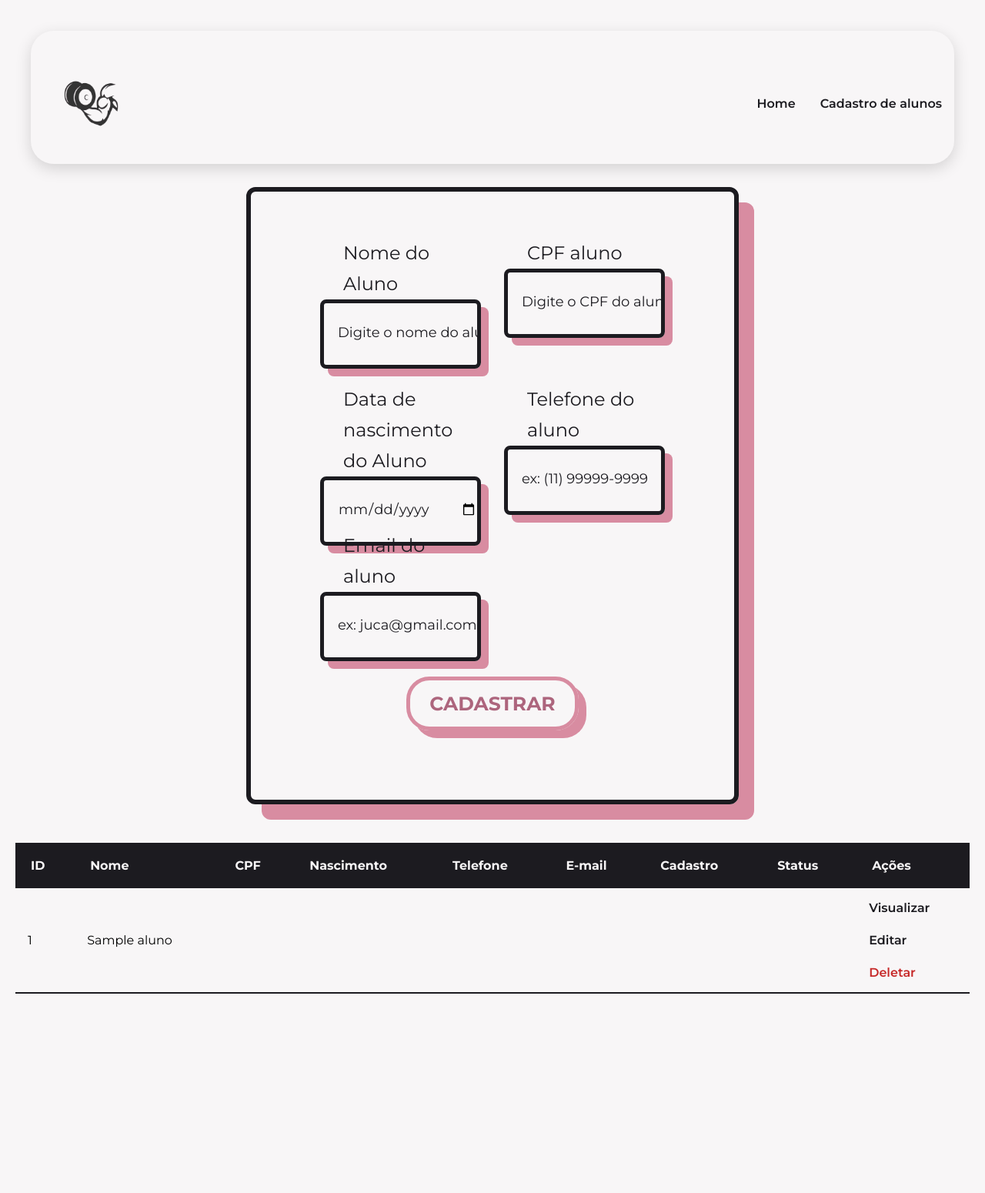
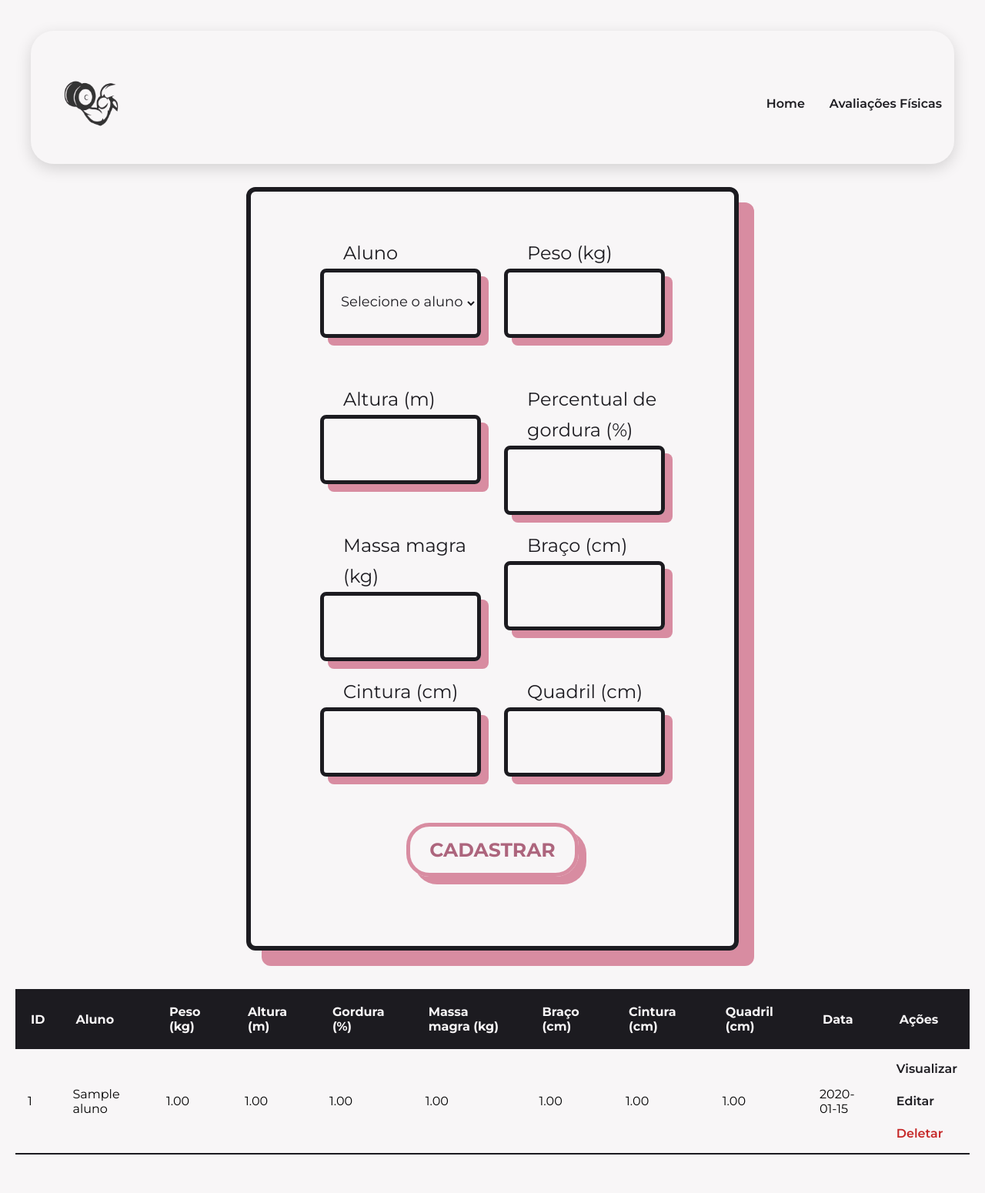
Before and after one commit to Rats-Devs/CRUD-ACADEMIA, a PHP site: page /avaliacoes/cadastro.php in a window 1280 px wide. Shown: the whole page at 77% size. Before the commit the page ends 1291 px from the top, so only its background shows below. Run offline with PHP 8.4, Linux system fonts and the light colour scheme; tables that the repository leaves empty hold one stand-in row (values such as "Sample post"); data that the repository does not hold is empty.

Commit message:
Finaliza o CRUD de avaliações físicas

```diff
--- a/alunos/cadastro.php
+++ b/alunos/cadastro.php
@@ -76,7 +76,7 @@
 
     <div class="coluna">
       <div class="form-group">
-        <label>Data de nascimento do Aluno</label>
+        <label>Data de nasc do Aluno</label>
         <input type="date" name="data_nascimento_aluno" required>
       </div>
     </div>
--- a/alunos/visualizar.php
+++ b/alunos/visualizar.php
@@ -6,7 +6,7 @@ $erro = null;
 
 $id = $_GET["id"] ?? null;
 /*exemplo: tenho um aluno com ID: 5 e clico para visualizar,
-abra o visualizar.php e quero o registro de ID 5, isso que esse comando faz*/
+o visualizar.php recebe esse ID pela URL e busca a avaliação*/
 
 if (!filter_var($id, FILTER_VALIDATE_INT) || $id < 1) {
     $erro = "ID inválido.";
--- a/avaliacoes/cadastro.php
+++ b/avaliacoes/cadastro.php
@@ -6,29 +6,78 @@
 
   $resultado = $conexao->query($sql);/*preenche o <select> do formulário*/
 
-    /*MySql -> Select * -> variável $resultado*/
+  $sqlAvaliacoes = "SELECT
+    A.*,
+    AL.NOME_ALUNO
+    FROM AVALIACAO_FISICA A
+    INNER JOIN ALUNO AL
+    ON A.ID_ALUNO_FK = AL.ID_ALUNO
+    ORDER BY A.DATA_AVALIACAO DESC";
+  /*
+    Segunda consulta:
+    A.* pega todas as colunas da tabela avaliações
+    AL.NOME_ALUNO pega especificamente o nome do aluno
+
+    FROM AVALIACAO_FISICA A:
+    a tabela principal da consulta será AVALIACAO_FISICA e A é um apelido
+    em vez de escrever AVALIACAO_FISICA.PESO, pode escrever A.PESO
+
+    INNER JOIN ALUNO AL:
+    adiciona a tabela ALUNO à consulta
+    AL é o apelido dessa tabela
+    precisa da adição dessa tabela pq a avaliação guarda ID_ALUNO_FK e não necessariamente o nome do aluno
+
+    ON A.ID_ALUNO_FK = AL.ID_ALUNO:
+    condição do relacionamento, basicamente diz:
+    -Pegue o ID_ALUNO_FK da avaliação.
+    -Compare com o ID_ALUNO da tabela de alunos.
+    -Quando forem iguais, combine os registros.
+
+  */
+
+  $resultadoAvaliacoes = $conexao->query($sqlAvaliacoes);
+  /*executa a consulta no PHP*/
 
   if ($_SERVER["REQUEST_METHOD"] == "POST"){
 
+    $id_aluno = $_POST["id_aluno_fk"];
 
+    $peso = $_POST["peso"];
+    $altura = $_POST["altura"];
 
-    $nome = $_POST["nome_aluno"];
-    $cpf = $_POST["cpf_aluno"];
-    $data_nascimento = $_POST["data_nascimento_aluno"];
-    $telefone = $_POST["telefone_aluno"];
-    $email = $_POST["email_aluno"];
-    /*recebem os dado enviado pelo formulário nos campos e atribui a variável $nome, $cpf etc*/
+    $percentualGordura = $_POST["percentual_gordura"];
+    $massaMagra = $_POST["massa_magra"];
 
-      $sql = "INSERT INTO ALUNO
-      (NOME_ALUNO, CPF_ALUNO, DATA_NASCIMENTO_ALUNO, TELEFONE_ALUNO, EMAIL_ALUNO)
-      VALUES (?, ?, ?, ?, ?)"; /*os ? são espaços reservados para os valores*/
+    $braco = $_POST["braco"];
+    $cintura = $_POST["cintura"];
+    $quadril = $_POST["quadril"];
+    /*recebem os dado enviado pelo formulário nos campos e atribui as variáveis*/
+
+    $percentualGordura = $percentualGordura !== "" ? $percentualGordura : null;
+    $massaMagra = $massaMagra !== "" ? $massaMagra : null;
+
+    $braco = $braco !== "" ? $braco : null;
+    $cintura = $cintura !== "" ? $cintura : null;
+    $quadril = $quadril !== "" ? $quadril : null;
+    /*
+      tratamento de NULL
+      exemplo: $braco = $braco !== "" ? $braco : null;
+      se $braco for diferente de "", vai manter o valor recebido
+      se $braco for igual a "", transforma em null
+    */
+
+    $sql = "INSERT INTO AVALIACAO_FISICA
+    (ID_ALUNO_FK, PESO, ALTURA, PERCENTUAL_GORDURA, MASSA_MAGRA, BRACO, CINTURA, QUADRIL)
+    VALUES (?, ?, ?, ?, ?, ?, ?, ?)"; /*os ? são espaços reservados para os valores*/
 
       $stmt = $conexao->prepare($sql);
+      /*prepara a consulta*/
 
-      $stmt->bind_param("sssss", $nome, $cpf, $data_nascimento, $telefone, $email);
-      /*esse comando liga as variáveis aos "?" e sssss = string, string, string, string, string*/
+      $stmt->bind_param("iddddddd", $id_aluno, $peso, $altura, $percentualGordura, $massaMagra, $braco, $cintura, $quadril);
+      /*esse comando liga as variáveis aos "?" e i = inteiro, d = decimal, "iddddddd"*/
 
-      $stmt->execute();/*executa o insert*/
+      $stmt->execute();
+      /*executa o insert*/
 
       header("Location: cadastro.php");/*redireciona o usuário novamente para o cadastro*/
       exit;/*para a execução*/
@@ -57,7 +106,7 @@
 
         <ul class="nav_link" id="nav-links">
             <li><a href="../index.php">Home</a></li>
-            <li><a href="cadastro.php">Cadastro de alunos</a></li>
+            <li><a href="cadastro.php">Avaliações Físicas</a></li>
         </ul>
     </nav>
 
@@ -66,35 +115,68 @@
   <div class="linha">
     <div class="coluna">
       <div class="form-group">
-        <label>Nome do Aluno</label>
-        <input type="text" name="nome_aluno" placeholder="Digite o nome do aluno" required>
-      </div>
-    </div>
-    <div class="coluna">
-      <div class="form-group">
-        <label>CPF aluno</label>
-        <input type="text" id="cpf" name="cpf_aluno" placeholder="Digite o CPF do aluno" maxlenght="14" required>
+        <label>Aluno</label>
+
+        <select name="id_aluno_fk" required>
+            <option value="">Selecione o aluno</option>
+
+            <?php
+            while ($aluno = $resultado->fetch_assoc()) {
+                echo "<option value='" . $aluno["ID_ALUNO"] . "'>" . $aluno["NOME_ALUNO"] . "</option>";
+            }
+            ?>
+            <!--Vai percorrer os registros da tabela ALUNO, adicionando o ID do aluno no value e exibindo o nome dele na opção-->
+        </select>
       </div>
     </div>
 
     <div class="coluna">
       <div class="form-group">
-        <label>Data de nascimento do Aluno</label>
-        <input type="date" name="data_nascimento_aluno" required>
+        <label>Peso (kg)</label>
+        <input type="number" name="peso" min="0.01" max="635" step="0.01" required>
+        <!--step permite valores com duas casas decimais-->
       </div>
     </div>
 
     <div class="coluna">
       <div class="form-group">
-        <label>Telefone do aluno</label>
-        <input type="tel" id="telefone" name="telefone_aluno" placeholder="ex: (11) 99999-9999" maxlenght="15" required>
+        <label>Altura (m)</label>
+        <input type="number" name="altura" min="0.50" max="2.72" step="0.01" required>
       </div>
     </div>
 
     <div class="coluna">
       <div class="form-group">
-        <label>Email do aluno</label>
-        <input type="email" name="email_aluno" placeholder="ex: juca@gmail.com" required>
+        <label>Percentual de gordura (%)</label>
+        <input type="number" name="percentual_gordura" min="0" max="100" step="0.01">
+      </div>
+    </div>
+
+    <div class="coluna">
+      <div class="form-group">
+        <label>Massa magra (kg)</label>
+        <input type="number" name="massa_magra" min="0.01" max="635" step="0.01">
+      </div>
+    </div>
+
+    <div class="coluna">
+      <div class="form-group">
+        <label>Braço (cm)</label>
+        <input type="number" name="braco" min="0.01" max="200" step="0.01">
+      </div>
+    </div>
+
+    <div class="coluna">
+      <div class="form-group">
+        <label>Cintura (cm)</label>
+        <input type="number" name="cintura" min="0.01" max="300" step="0.01">
+      </div>
+    </div>
+
+    <div class="coluna">
+      <div class="form-group">
+        <label>Quadril (cm)</label>
+        <input type="number" name="quadril" min="0.01" max="300" step="0.01">
       </div>
     </div>
 
@@ -116,35 +198,41 @@
             <thead>
 <tr class="table-header-row">
     <th class="table-th">ID</th>
-    <th class="table-th">Nome</th>
-    <th class="table-th">CPF</th>
-    <th class="table-th">Nascimento</th>
-    <th class="table-th">Telefone</th>
-    <th class="table-th">E-mail</th>
-    <th class="table-th">Cadastro</th>
-    <th class="table-th">Status</th>
+    <th class="table-th">Aluno</th>
+    <th class="table-th">Peso (kg)</th>
+    <th class="table-th">Altura (m)</th>
+    <th class="table-th">Gordura (%)</th>
+    <th class="table-th">Massa magra (kg)</th>
+    <th class="table-th">Braço (cm)</th>
+    <th class="table-th">Cintura (cm)</th>
+    <th class="table-th">Quadril (cm)</th>
+    <th class="table-th">Data</th>
     <th class="table-th">Ações</th>
 </tr>
 </thead>
+
 <tbody>
         <?php
-    if ($resultado->num_rows > 0){
-      while($linha = $resultado->fetch_assoc()){ /*enquanto tiver outra linha no resultado, pegue essa linha e coloque dentro da variável $linha*/
+        if ($resultadoAvaliacoes->num_rows > 0) {
+            while ($linha = $resultadoAvaliacoes->fetch_assoc()) {
         ?>
           <tr class="table-data-row">
-      <td class="table-td"><?php echo htmlspecialchars($linha["ID_ALUNO"]); ?></td>
+            <td class="table-td"><?php echo htmlspecialchars($linha["ID_AVALIACAO"]); ?></td>
             <td class="table-td"><?php echo htmlspecialchars($linha["NOME_ALUNO"]); ?></td>
-      <td class="table-td"><?php echo htmlspecialchars($linha["CPF_ALUNO"]); ?></td>
-      <td class="table-td"><?php echo htmlspecialchars($linha["DATA_NASCIMENTO_ALUNO"]); ?></td>
-      <td class="table-td"><?php echo htmlspecialchars($linha["TELEFONE_ALUNO"]); ?></td>
-      <td class="table-td"><?php echo htmlspecialchars($linha["EMAIL_ALUNO"]); ?></td>
-      <td class="table-td"><?php echo htmlspecialchars($linha["DATA_CADASTRO_ALUNO"]); ?></td>
-      <td class="table-td"><?php echo htmlspecialchars($linha["STATUS_ALUNO"]); ?></td>
+            <td class="table-td"><?php echo htmlspecialchars($linha["PESO"]); ?></td>
+            <td class="table-td"><?php echo htmlspecialchars($linha["ALTURA"]); ?></td>
+            <td class="table-td"><?php echo htmlspecialchars($linha["PERCENTUAL_GORDURA"] ?? "-"); ?></td>
+            <td class="table-td"><?php echo htmlspecialchars($linha["MASSA_MAGRA"]  ?? "-"); ?></td>
+            <td class="table-td"><?php echo htmlspecialchars($linha["BRACO"]  ?? "-"); ?></td>
+            <td class="table-td"><?php echo htmlspecialchars($linha["CINTURA"]  ?? "-"); ?></td>
+            <td class="table-td"><?php echo htmlspecialchars($linha["QUADRIL"]  ?? "-"); ?></td>
+            <td class="table-td"><?php echo htmlspecialchars($linha["DATA_AVALIACAO"]); ?></td>
+            <!-- ?? "-": Se existir um valor ele será utilizado, se for NULL vai ser utilizado "-" -->
           <td class="table-td">
             <div class="actions-container">
-        <a href="visualizar.php?id=<?php echo $linha["ID_ALUNO"]; ?>" class="action-link">Visualizar</a> <br>
-        <a href="editar.php?id=<?php echo $linha["ID_ALUNO"]; ?>" class="action-link">Editar</a> <br>
-        <a href="deletar.php?id=<?php echo $linha["ID_ALUNO"]; ?>" class="action-link delete-link" onclick="return confirm('Deseja excluir?')">Deletar</a>
+              <a href="visualizar.php?id=<?php echo $linha["ID_AVALIACAO"]; ?>" class="action-link">Visualizar</a> <br>
+              <a href="editar.php?id=<?php echo $linha["ID_AVALIACAO"]; ?>" class="action-link">Editar</a> <br>
+              <a href="deletar.php?id=<?php echo $linha["ID_AVALIACAO"]; ?>" class="action-link delete-link" onclick="return confirm('Deseja excluir?')">Deletar</a>
             </div>
           </td>
           </tr>
@@ -153,7 +241,7 @@
             } else {
             ?>
                 <tr>
-          <td class="mensagem-vazio" colspan="9">Nenhum Aluno cadastrado.</td>
+                    <td class="mensagem-vazio" colspan="11">Nenhuma avaliação cadastrada.</td>
                 </tr>
             <?php
             }
@@ -161,36 +249,5 @@
       </tbody>
     </table>
   </div>
-
-<script>
-const campoCPF = document.getElementById("cpf");/*guarda o campo de CPF na variável campoCPF para poder manipular*/
-
-campoCPF.addEventListener("input", function() {/*adiciona um evento que sempre que alguem digitar, apaagar ou alterar o CPF essa função sera executada*/
-    let cpf = campoCPF.value.replace(/\D/g, "");/*substitui oq não for número por "", ou seja, remove*/
-
-    cpf = cpf.substring(0, 11);/*limita a entrada de numeros para 11*/
-
-    cpf = cpf.replace(/(\d{3})(\d)/, "$1.$2");
-    cpf = cpf.replace(/(\d{3})(\d)/, "$1.$2");
-    cpf = cpf.replace(/(\d{3})(\d{1,2})$/, "$1-$2");
-    /*adiciona os pontos e o hifen*/
-
-    campoCPF.value = cpf;
-});
-
-const campoTelefone = document.getElementById("telefone");
-
-campoTelefone.addEventListener("input", function() {
-    let telefone = campoTelefone.value.replace(/\D/g, "");
-
-    telefone = telefone.substring(0, 11);
-
-    telefone = telefone.replace(/^(\d{2})(\d)/, "($1) $2");
-    telefone = telefone.replace(/(\d{5})(\d)/, "$1-$2");
-
-    campoTelefone.value = telefone;
-});
-</script>
-
 </body>
 </html>
--- a/professores/visualizar.php
+++ b/professores/visualizar.php
@@ -6,7 +6,7 @@ $erro = null;
 
 $id = $_GET["id"] ?? null;
 /*exemplo: tenho um professor com ID: 5 e clico para visualizar,
-abra o visualizar.php e quero o registro de ID 5, isso que esse comando faz*/
+o visualizar.php recebe esse ID pela URL e busca a avaliação*/
 
 if (!filter_var($id, FILTER_VALIDATE_INT) || $id < 1) {
     $erro = "ID inválido.";
```
Also changed, not shown: avaliacoes/deletar.php (added, +27 -0 lines), avaliacoes/editar.php (added, +228 -0 lines), avaliacoes/visualizar.php (added, +96 -0 lines), alunos/editar.php (indentation only), 1 other file. Lines whose indentation alone changed are shown as unchanged.
